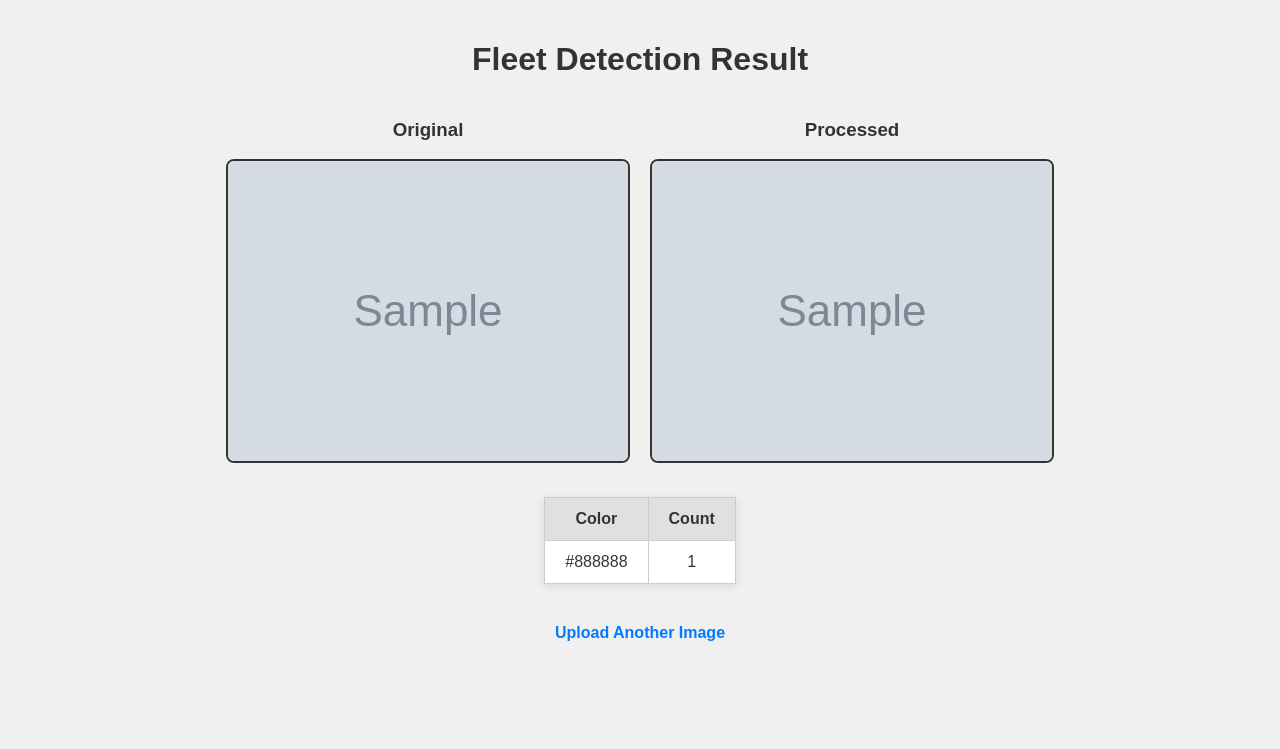
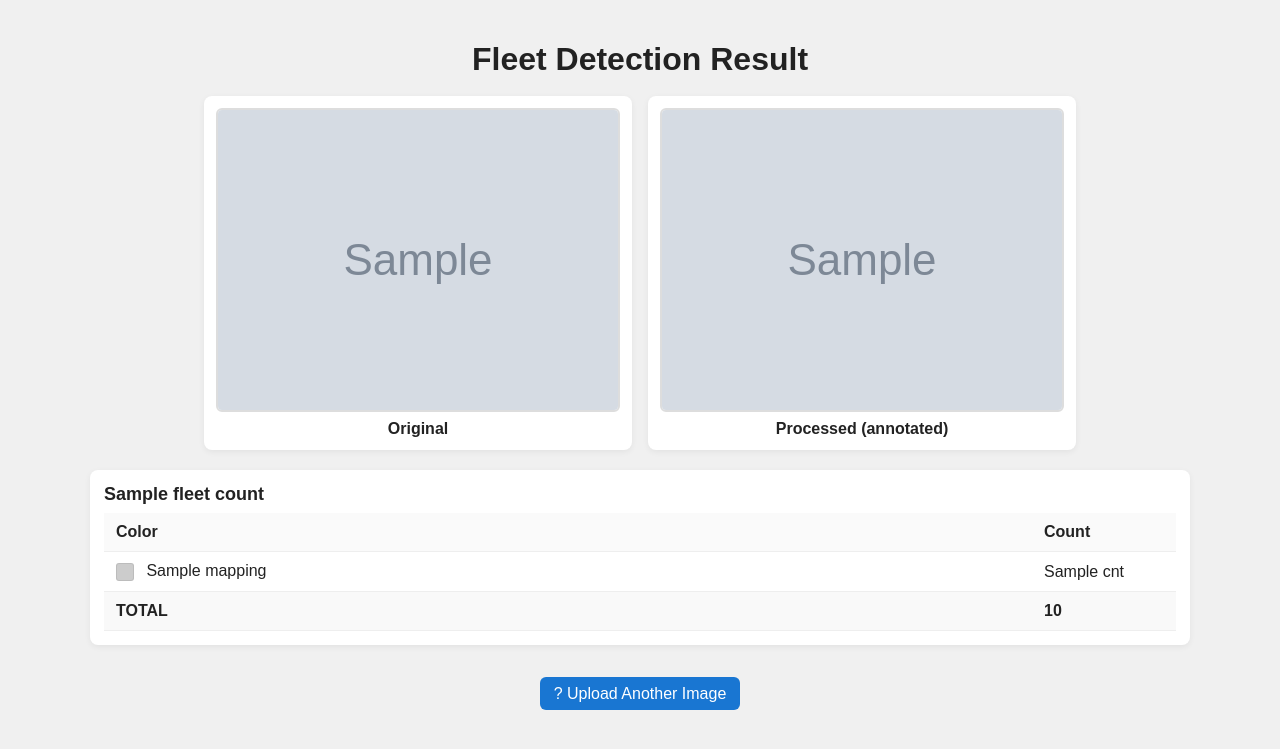
Before and after one commit to Zayac-Bo/Lagrange-Fleet-Counter, a Flask app: template templates/result.html in a window 1280 px wide. Shown: the top 749 px of the page. Run offline with Flask 3, Linux system fonts and the light colour scheme; the template is opened without the code that fills it: most values are stand-ins (such as "Sample title", 1, 10 or a date in 2020); grey boxes marked "Sample" are stand-in pictures; parts of the project's set-up code (start-up, migrations or seed data) failed here and were passed over.

Commit message:
Updated upload page and fleet color mapping

```diff
--- a/app.py
+++ b/app.py
@@ -1,38 +1,71 @@
-from flask import Flask, render_template, request, send_from_directory
-from fleet_detector import FleetDetector
+# app.py
 import os
+import uuid
+from flask import Flask, render_template, request, url_for, send_from_directory
+from fleet_detector import FleetDetector, PALETTE_RGB
+from werkzeug.utils import secure_filename
 
 app = Flask(__name__)
 
-UPLOAD_FOLDER = "/tmp/uploads"
+UPLOAD_FOLDER = os.path.join(app.root_path, "uploads")
+OUTPUT_FOLDER = os.path.join(app.root_path, "output")
 os.makedirs(UPLOAD_FOLDER, exist_ok=True)
+os.makedirs(OUTPUT_FOLDER, exist_ok=True)
 
-fleet_detector = FleetDetector(model_path="weights/best.pt")
+# default model path (root of project)
+MODEL_PATH = os.path.join(app.root_path, "weights", "best.pt")
+fleet_detector = FleetDetector(model_path=MODEL_PATH, output_folder=OUTPUT_FOLDER)
+
+
+# helper to output CSS color for swatches in template
+@app.context_processor
+def inject_palette_css():
+    def _palette_css(name):
+        rgb = PALETTE_RGB.get(name)
+        if rgb:
+            return f"rgb({rgb[0]}, {rgb[1]}, {rgb[2]})"
+        return "#cccccc"
+    return dict(_palette_css=_palette_css)
+
 
 @app.route("/", methods=["GET", "POST"])
 def index():
     if request.method == "POST":
-        file = request.files.get("file")
-        if not file:
+        if "file" not in request.files:
             return "No file uploaded", 400
+        file = request.files["file"]
+        if file.filename == "":
+            return "No selected file", 400
 
-        file_path = os.path.join(UPLOAD_FOLDER, file.filename)
-        file.save(file_path)
+        uid = str(uuid.uuid4())
+        ext = os.path.splitext(secure_filename(file.filename))[1] or ".png"
+        original_name = f"{uid}{ext}"
+        original_path = os.path.join(UPLOAD_FOLDER, original_name)
+        file.save(original_path)
 
-        processed_path, fleet_counts = fleet_detector.detect(file_path)
+        processed_basename, grouped_summary, detections = fleet_detector.detect_and_annotate(original_path, conf=0.25)
+        processed_url = url_for("output_file", filename=processed_basename)
+        original_url = url_for("uploaded_file", filename=original_name)
 
         return render_template(
             "result.html",
-            original_image_url=f"/uploads/{file.filename}",
-            processed_image_url=f"/uploads/{os.path.basename(processed_path)}",
-            fleet_counts=fleet_counts
+            original_image_url=original_url,
+            processed_image_url=processed_url,
+            fleet_counts=grouped_summary
         )
 
     return render_template("index.html")
+
 
 @app.route("/uploads/<filename>")
 def uploaded_file(filename):
     return send_from_directory(UPLOAD_FOLDER, filename)
 
+
+@app.route("/output/<filename>")
+def output_file(filename):
+    return send_from_directory(OUTPUT_FOLDER, filename)
+
+
 if __name__ == "__main__":
     app.run(host="0.0.0.0", port=5000, debug=True)
--- a/requirements.txt
+++ b/requirements.txt
@@ -1,5 +1,5 @@
 flask
-opencv-python-headless
+opencv-python
 numpy
 pillow
 ultralytics
--- a/templates/result.html
+++ b/templates/result.html
@@ -1,122 +1,78 @@
 <!DOCTYPE html>
-<html>
+<html lang="en">
 <head>
+<meta charset="utf-8">
+<meta name="viewport" content="width=device-width,initial-scale=1">
 <title>Fleet Detection Result</title>
 <style>
-        body {
-            font-family: Arial, sans-serif;
-            background-color: #f0f0f0;
-            margin: 0;
-            padding: 20px;
-            color: #333;
-        }
-        h1 { text-align: center; }
-        .images {
-            display: flex;
-            justify-content: center;
-            gap: 20px;
-            margin-top: 20px;
-        }
-        .images div {
-            text-align: center;
-        }
-        .images img {
-            max-width: 600px;
-            border: 2px solid #333;
-            border-radius: 8px;
-            cursor: pointer;
-            transition: transform 0.2s;
-        }
-        .images img:hover { transform: scale(1.02); }
+  body { font-family: Arial, sans-serif; background:#f0f0f0; color:#222; margin:0; padding:20px; }
+  h1 { text-align:center; margin-bottom:18px; }
+  .images { display:flex; justify-content:center; gap:16px; flex-wrap:wrap; margin-bottom:20px; }
+  .image-card { background:#fff; padding:12px; border-radius:8px; box-shadow:0 2px 6px rgba(0,0,0,0.06); text-align:center; }
+  .image-card img { max-width:640px; border-radius:6px; border:2px solid #ddd; display:block; cursor:pointer; }
+  .image-title { font-weight:600; margin-top:8px; }
+  .lightbox { display:none; position:fixed; top:0; left:0; right:0; bottom:0; background:rgba(0,0,0,0.9); align-items:center; justify-content:center; z-index:9999; }
+  .lightbox img { max-width:95%; max-height:95%; border-radius:6px; }
+  .lightbox:target { display:flex; }
 
-        /* Lightbox overlay */
-        .lightbox {
-            display: none;
-            position: fixed;
-            z-index: 999;
-            top: 0; left: 0; width: 100%; height: 100%;
-            background-color: rgba(0,0,0,0.9);
-            justify-content: center; align-items: center;
-        }
-        .lightbox img {
-            max-width: 95%;
-            max-height: 95%;
-            border-radius: 8px;
-        }
-        .lightbox:target { display: flex; }
+  .groups { max-width:1100px; margin: 10px auto 40px; display:flex; flex-direction:column; gap:14px; }
+  .group-card { background:#fff; padding:14px; border-radius:8px; box-shadow:0 2px 6px rgba(0,0,0,0.06); }
+  .group-card h2 { margin:0 0 8px 0; font-size:18px; }
+  table { width:100%; border-collapse:collapse; }
+  th, td { padding:10px 12px; border-bottom:1px solid #eee; text-align:left; }
+  th { background:#fafafa; font-weight:700; }
+  .total-row { font-weight:700; background:#f9f9f9; }
+  .color-swatch { display:inline-block; width:16px; height:16px; border-radius:3px; margin-right:8px; vertical-align:middle; border:1px solid rgba(0,0,0,0.08); }
 
-        .counts {
-            margin-top: 30px;
-            display: flex;
-            justify-content: center;
-        }
-        table {
-            border-collapse: collapse;
-            background-color: #fff;
-            box-shadow: 0 2px 8px rgba(0,0,0,0.1);
-        }
-        th, td {
-            padding: 12px 20px;
-            border: 1px solid #ccc;
-            text-align: center;
-        }
-        th {
-            background-color: #e0e0e0;
-        }
-        a.back-link {
-            display: inline-block;
-            margin-top: 20px;
-            text-decoration: none;
-            color: #007bff;
-            font-weight: bold;
-        }
+  .back { text-align:center; margin-top:14px; }
+  .button { text-decoration:none; background:#1976d2; color:#fff; padding:8px 14px; border-radius:6px; }
 </style>
 </head>
 <body>
   <h1>Fleet Detection Result</h1>
 
   <div class="images">
-        <div>
-            <h3>Original</h3>
-            <a href="#original-lightbox">
-                <img src="{{ original_image_url }}" alt="Original Image">
-            </a>
-            <div id="original-lightbox" class="lightbox">
-                <a href="#"><img src="{{ original_image_url }}"></a>
+    <div class="image-card">
+      <a href="#orig"><img src="{{ original_image_url }}" alt="Original"></a>
+      <div class="image-title">Original</div>
+      <div id="orig" class="lightbox"><a href="#"><img src="{{ original_image_url }}"></a></div>
     </div>
-        </div>
-        <div>
-            <h3>Processed</h3>
-            <a href="#processed-lightbox">
-                <img src="{{ processed_image_url }}" alt="Processed Image">
-            </a>
-            <div id="processed-lightbox" class="lightbox">
-                <a href="#"><img src="{{ processed_image_url }}"></a>
-            </div>
+
+    <div class="image-card">
+      <a href="#proc"><img src="{{ processed_image_url }}" alt="Processed"></a>
+      <div class="image-title">Processed (annotated)</div>
+      <div id="proc" class="lightbox"><a href="#"><img src="{{ processed_image_url }}"></a></div>
     </div>
   </div>
 
-    <div class="counts">
+  <div class="groups">
+    {% for group_name, mapping in fleet_counts.items() %}
+      <div class="group-card">
+        <h2>{{ group_name }}</h2>
         <table>
-            <thead>
+          <thead><tr><th>Color</th><th style="width:120px">Count</th></tr></thead>
+          <tbody>
+            {% for color_name, cnt in mapping.items() %}
+              {% if color_name != "TOTAL" %}
                 <tr>
-                    <th>Color</th>
-                    <th>Count</th>
+                  <td>
+                    <span class="color-swatch" style="background: {{ _palette_css(color_name) }};"></span>
+                    {{ color_name }}
+                  </td>
+                  <td>{{ cnt }}</td>
                 </tr>
-            </thead>
-            <tbody>
-                {% for color, count in fleet_counts.items() %}
-                <tr>
-                    <td>{{ color }}</td>
-                    <td>{{ count }}</td>
+              {% endif %}
+            {% endfor %}
+            <tr class="total-row">
+              <td>TOTAL</td>
+              <td>{{ mapping["TOTAL"] }}</td>
             </tr>
-                {% endfor %}
           </tbody>
         </table>
       </div>
+    {% endfor %}
+  </div>
 
-    <div style="text-align:center; margin-top:20px;">
-        <a class="back-link" href="/">Upload Another Image</a>
-    </div>
+  <div class="back"><a class="button" href="/">? Upload Another Image</a></div>
 </body>
 </html>
```
Also changed, not shown: fleet_detector.py (+188 -30 lines), templates/index.html (+16 -6 lines), README.md, output/processed_2e29c938-19cf-48ee-a2d7-da6fd04316f9.png (added), output/processed_c6743b88-babb-4a62-9263-c061a699a06a.png (added), output/processed_f9185cad-18a3-463b-a3e5-fb17c7bae130.png (added), uploads/2e29c938-19cf-48ee-a2d7-da6fd04316f9.png (added), uploads/c6743b88-babb-4a62-9263-c061a699a06a.png (added), uploads/f9185cad-18a3-463b-a3e5-fb17c7bae130.png (added). Lines whose indentation alone changed are shown as unchanged.
